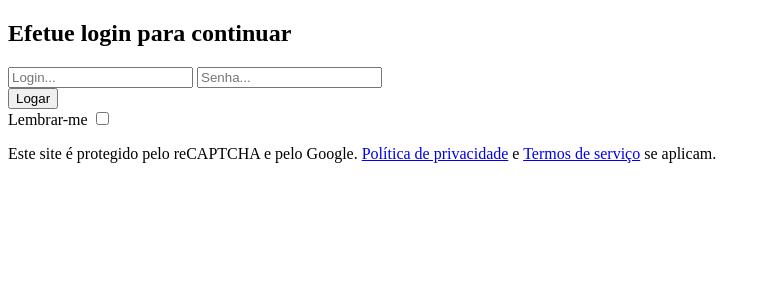
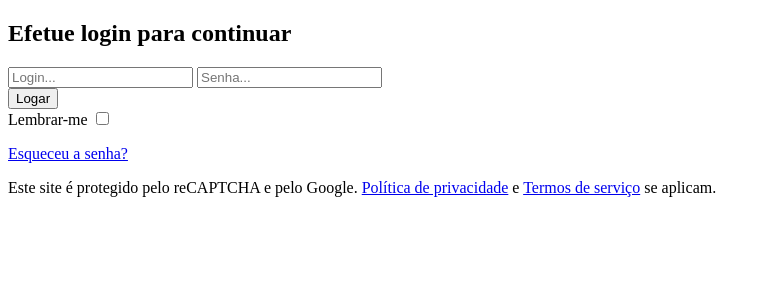
Before and after one commit to gabriel-bri/almoxarifadoUFC, a PHP site: page /almoxarifado/painel/login.php in a window 1280 px wide. Shown: the top 300 px of the page, without its empty margins (0-771 px from the left). Run offline with PHP 8.4, Linux system fonts and the light colour scheme; some libraries are stand-ins or nearby versions.

Commit message:
Adiciona o link para recuperar senha

```diff
--- a/painel/login.php
+++ b/painel/login.php
@@ -89,6 +89,7 @@
 			<div class="form-group-login right ">
 				<label for="">Lembrar-me</label>
 				<input type="checkbox" name="lembrar">
+				<p><a href="recuperar-senha">Esqueceu a senha?</a></p>
 			</div>
 
 			<div class="clear"></div>
```
